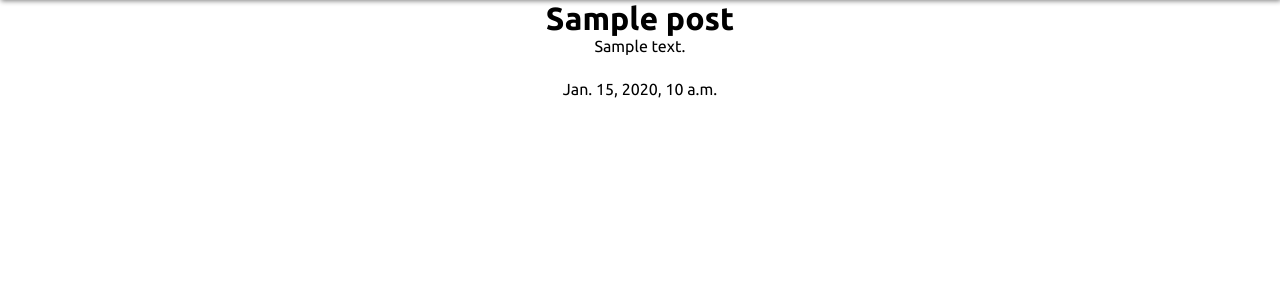
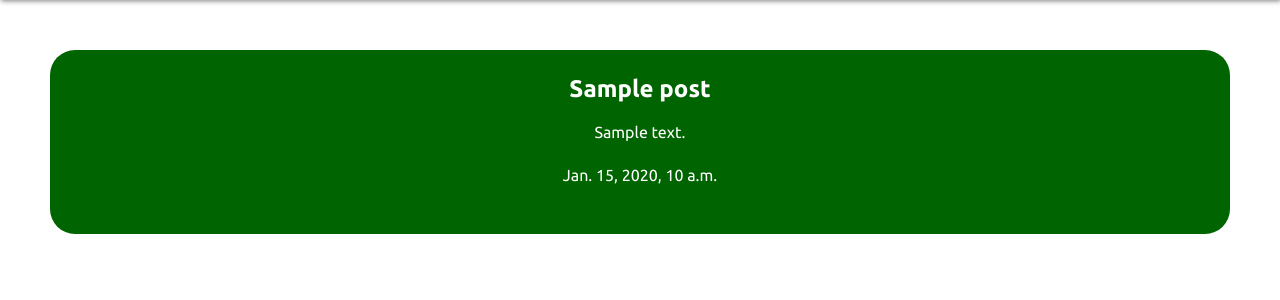
Before and after one commit to Jawrynx/ReptileCorner, a Django app: template posts/templates/posts/post_page.html in a window 1280 px wide. Shown: the part 82-382 px from the top of the page. Run offline with Django 5.2, Linux system fonts and the light colour scheme; the template is opened without the code that fills it: most values are stand-ins (such as "Sample title", 1, 10 or a date in 2020); parts of the project's set-up code (start-up, migrations or seed data) failed here and were passed over; some libraries are stand-ins or nearby versions.

Commit message:
created requirements.txt

```diff
--- a/posts/templates/posts/post_page.html
+++ b/posts/templates/posts/post_page.html
@@ -5,6 +5,7 @@
 {% endblock %}
 
 {% block content %}
+    <section class="post-page">
         <h1>{{ post.title }}</h1>
         <p class="body-field">{{ post.body }}</p>
         <p class="date-stamp">{{ post.date }}</p>
--- /dev/null
+++ b/requirements.txt
@@ -0,0 +1,4 @@
+asarPy==1.0.1
+asgiref==3.8.1
+Django==5.1.1
+sqlparse==0.5.1
--- a/static/css/style.css
+++ b/static/css/style.css
@@ -150,6 +150,8 @@ body:has(.side-menu:checked) {
     margin-top: 20px;
 }
 
+/* Posts Lists Styling */
+
 .posts-container {
     background-color: yellow;
     height: 100%;
@@ -181,3 +183,17 @@ body:has(.side-menu:checked) {
 .date-stamp {
     margin: 25px 0;
 }
+
+/* Individual Posts */
+
+.post-page {
+    margin: 50px;
+    padding: 25px;
+    background-color: darkgreen;
+    border-radius: 25px;
+    color: white;
+}
+
+.post-page h1 {
+    margin-bottom: 20px;
+}
```
